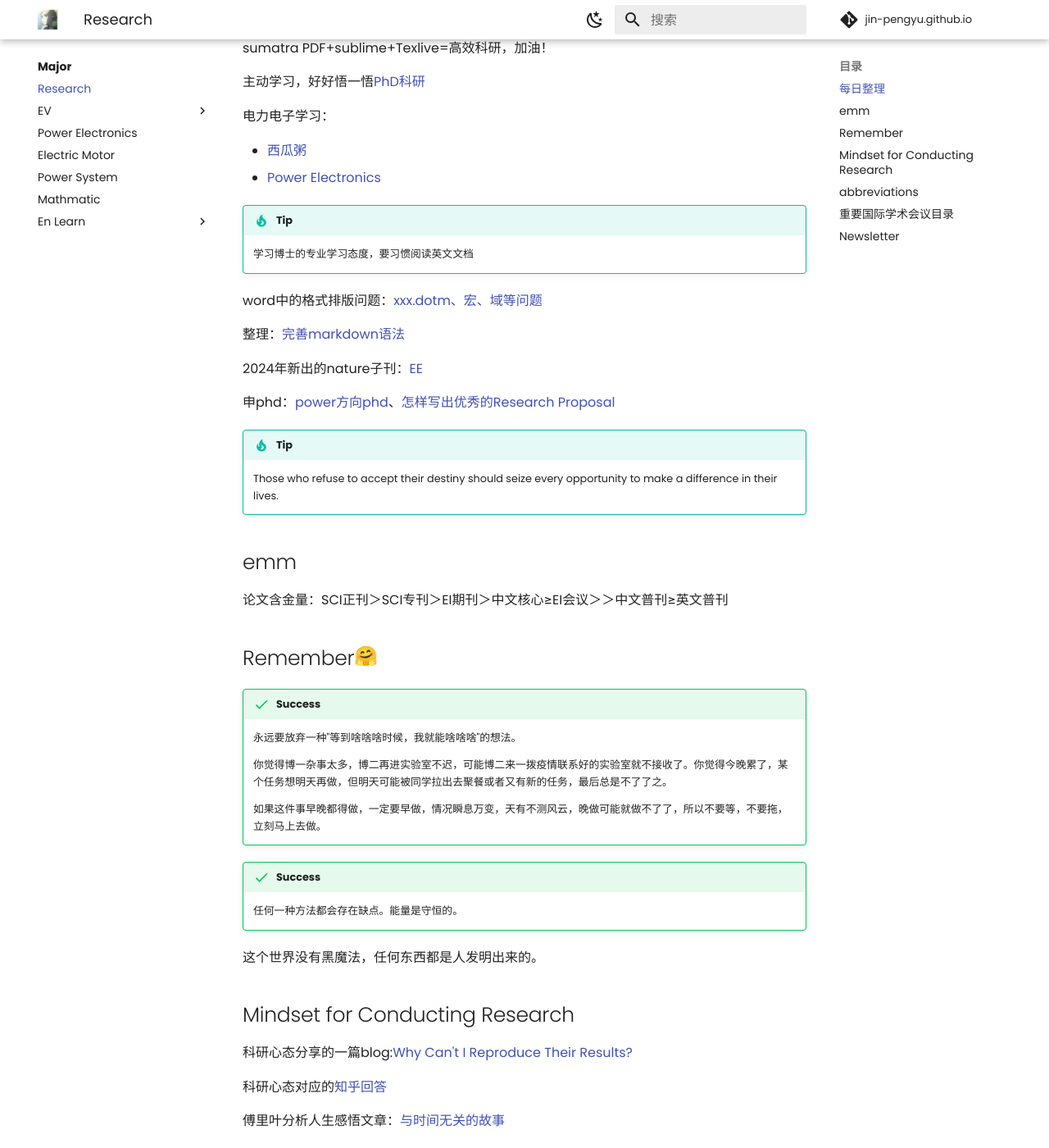
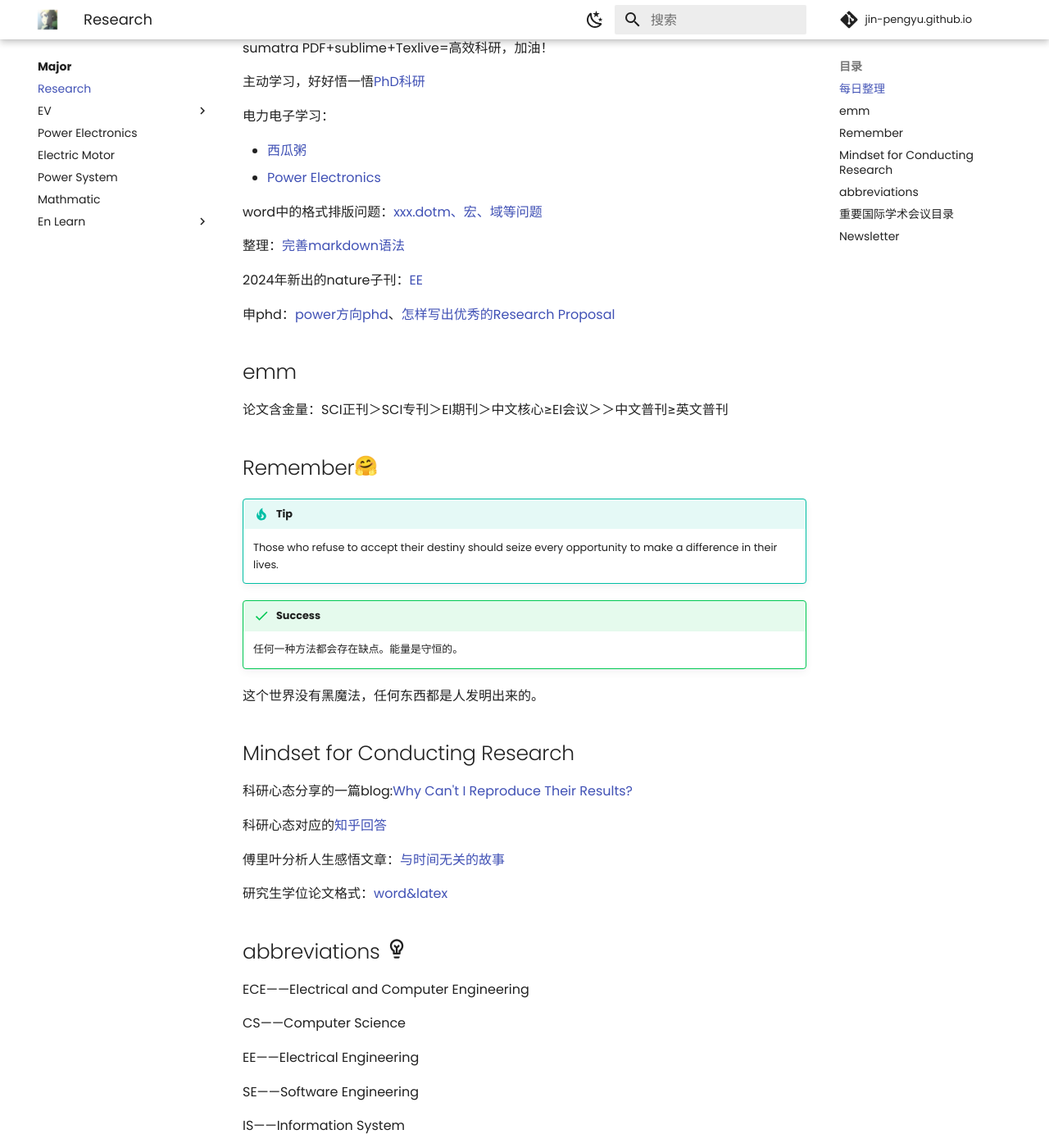
Before and after one commit to Pengyu-Jin/Pengyu-Jin.github.io, an MkDocs documentation site: the page built from docs/major/research/research.md, in a window 1280 px wide and 1400 px high, scrolled down 591 px. Shown: the whole window at 82% size. Built offline with MkDocs 1.6.1 and Material for MkDocs 9.7.7, drawn with Linux system fonts in a browser that asks for light colours; emoji names are drawn with the system emoji font; comment, search, counter and statistics services are not loaded.

Commit message:
research +

```diff
--- a/docs/major/research/research.md
+++ b/docs/major/research/research.md
@@ -21,9 +21,6 @@ sumatra PDF+sublime+Texlive=高效科研，加油！
 - [西瓜粥](https://space.bilibili.com/287344644/?spm_id_from=333.999.0.0){:target="_blank"}
 - [Power Electronics](https://www.coursera.org/specializations/power-electronics#instructors){:target="_blank"}
 
-!!! tip
-    学习博士的专业学习态度，要习惯阅读英文文档
-
 word中的格式排版问题：[xxx.dotm、宏、域等问题](https://shuiyuan.sjtu.edu.cn/t/topic/78768){:target="_blank"}
 
 整理：[完善markdown语法](https://teedoc.neucrack.com/get_started/zh/syntax/syntax_markdown.html){:target="_blank"}
@@ -32,21 +29,13 @@ word中的格式排版问题：[xxx.dotm、宏、域等问题](https://shuiyuan.
 
 申phd：[power方向phd](https://www.zhihu.com/question/53550296){:target="_blank"}、[怎样写出优秀的Research Proposal](https://www.zhihu.com/question/23695058){:target="_blank}
 
-!!! tip
-    Those who refuse to accept their destiny should seize every opportunity to make a difference in their lives.
-
-
 ## emm
 
 论文含金量：SCI正刊＞SCI专刊＞EI期刊＞中文核心≥EI会议＞＞中文普刊≥英文普刊
 
 ## Remember:hugging:
-!!! success
-    永远要放弃一种"等到啥啥啥时候，我就能啥啥啥"的想法。
-
-    你觉得博一杂事太多，博二再进实验室不迟，可能博二来一拨疫情联系好的实验室就不接收了。你觉得今晚累了，某个任务想明天再做，但明天可能被同学拉出去聚餐或者又有新的任务，最后总是不了了之。
-
-    如果这件事早晚都得做，一定要早做，情况瞬息万变，天有不测风云，晚做可能就做不了了，所以不要等，不要拖，立刻马上去做。
+!!! tip
+    Those who refuse to accept their destiny should seize every opportunity to make a difference in their lives.
 
 !!! success
     任何一种方法都会存在缺点。能量是守恒的。
```
